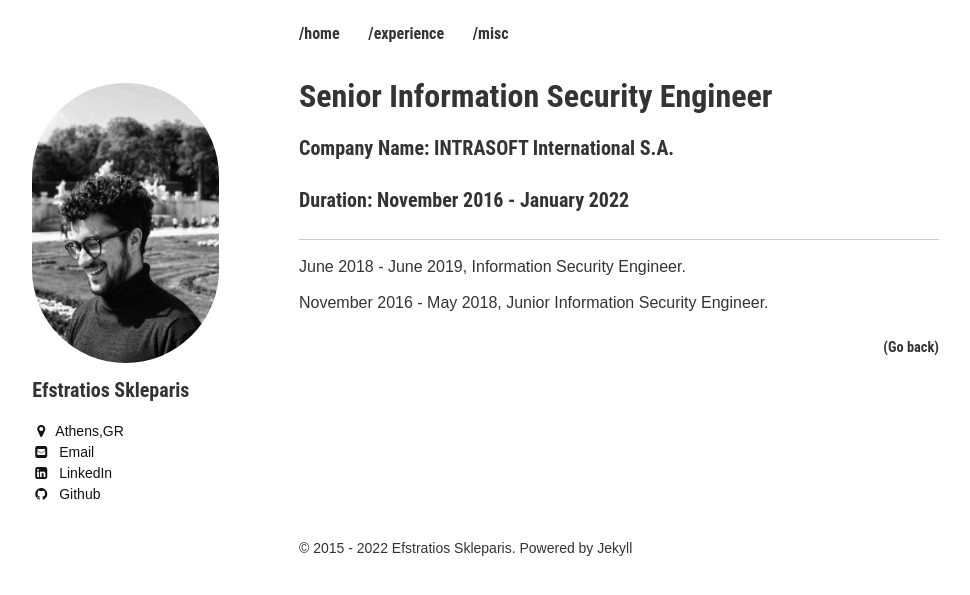
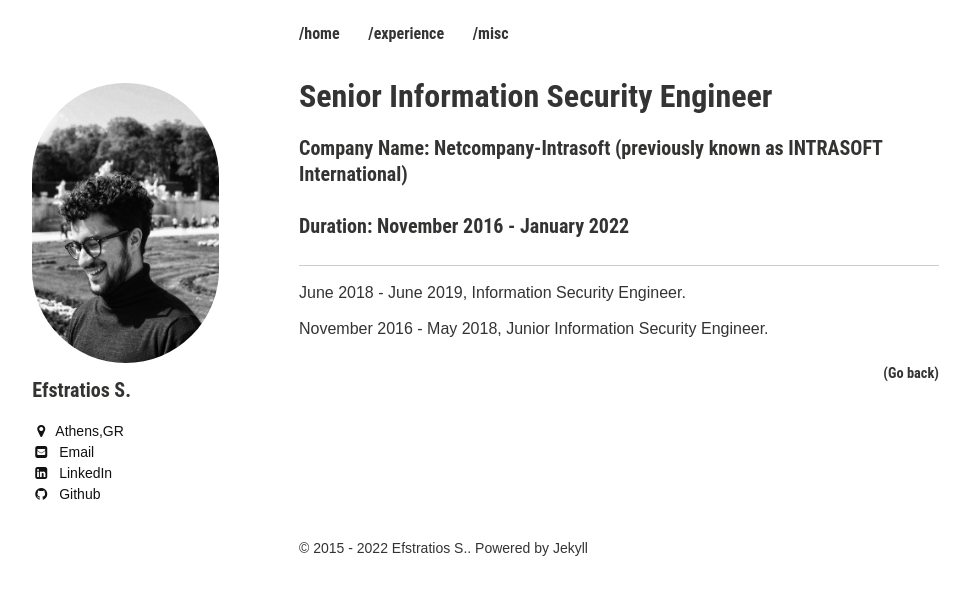
Before and after one commit to efstratios/efstratios.github.io, a Jekyll site: the page built from _posts/2016-11-03-intrasoft-intl.md, in a window 1280 px wide. Shown: the top 595 px of the page, without its empty margins (21-991 px from the left). Built offline with Jekyll 4.4.1, drawn with Linux system fonts in a browser that asks for light colours.

Commit message:
changed company & author name

```diff
--- a/_config.yml
+++ b/_config.yml
@@ -27,7 +27,7 @@
 
 # Site owner
 owner:
-  name: Efstratios Skleparis
+  name: Efstratios S.
   avatar: bio-photo.jpg
   bio:
   location: Athens,GR
--- a/_posts/2016-11-03-intrasoft-intl.md
+++ b/_posts/2016-11-03-intrasoft-intl.md
@@ -1,14 +1,14 @@
 ---
 layout: post
 title: "Senior Information Security Engineer"
-excerpt: "Member of INTRASOFT International S.A Information Security Team located at Athens, Greece."
+excerpt: "Member of Netcompany-Intrasoft Information Security Team located at Athens, Greece."
 tags: [sample post, code, highlighting]
 share: true
 index: 3
 ---
 
 
-### Company Name: [INTRASOFT International S.A.](https://www.intrasoft-intl.com/)
+### Company Name: [Netcompany-Intrasoft](https://www.netcompany-intrasoft.com/) (previously known as INTRASOFT International)
 
 ### Duration: November 2016 - <span id="date"></span>
 
```
Also changed, not shown: index.md (+1 -1 lines).
